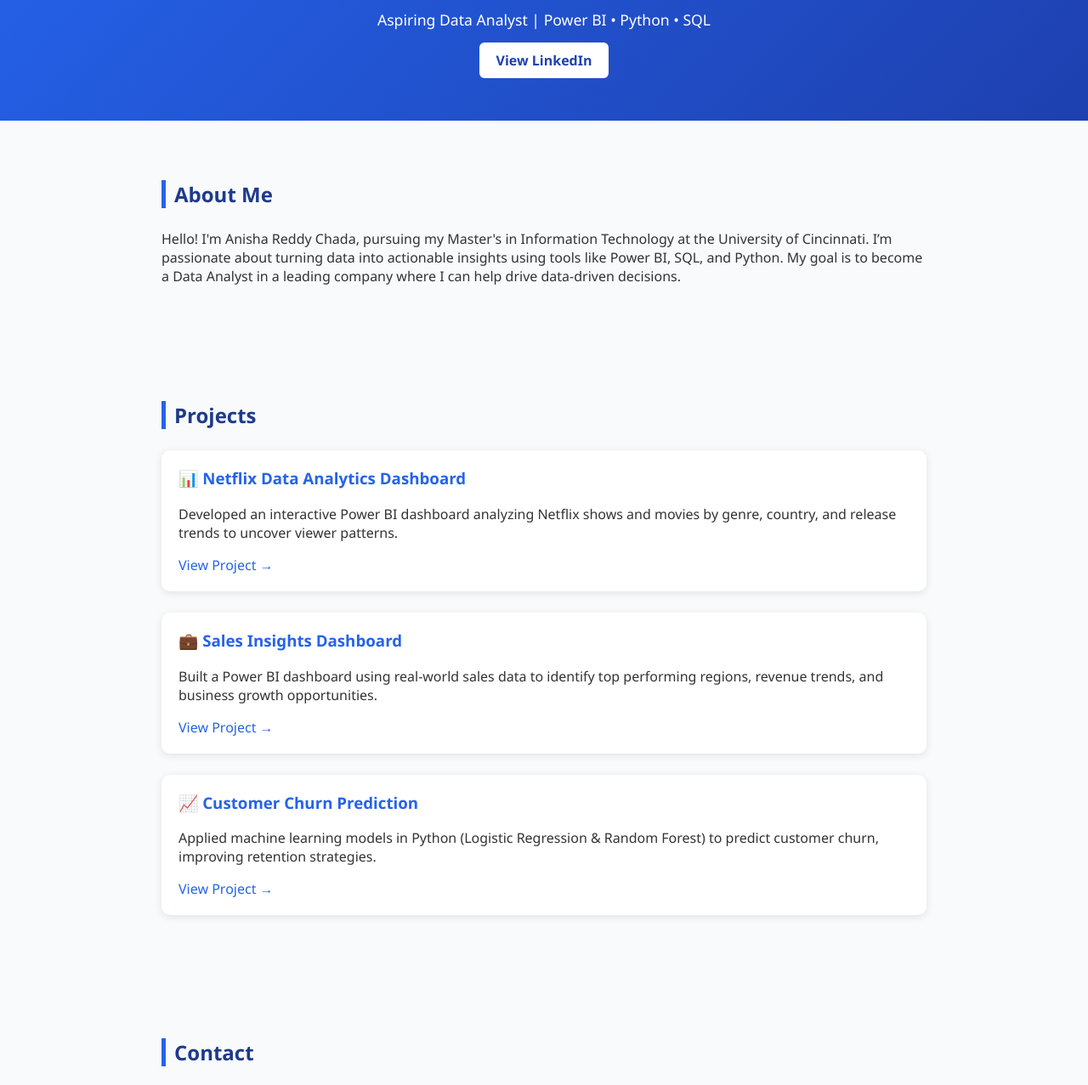
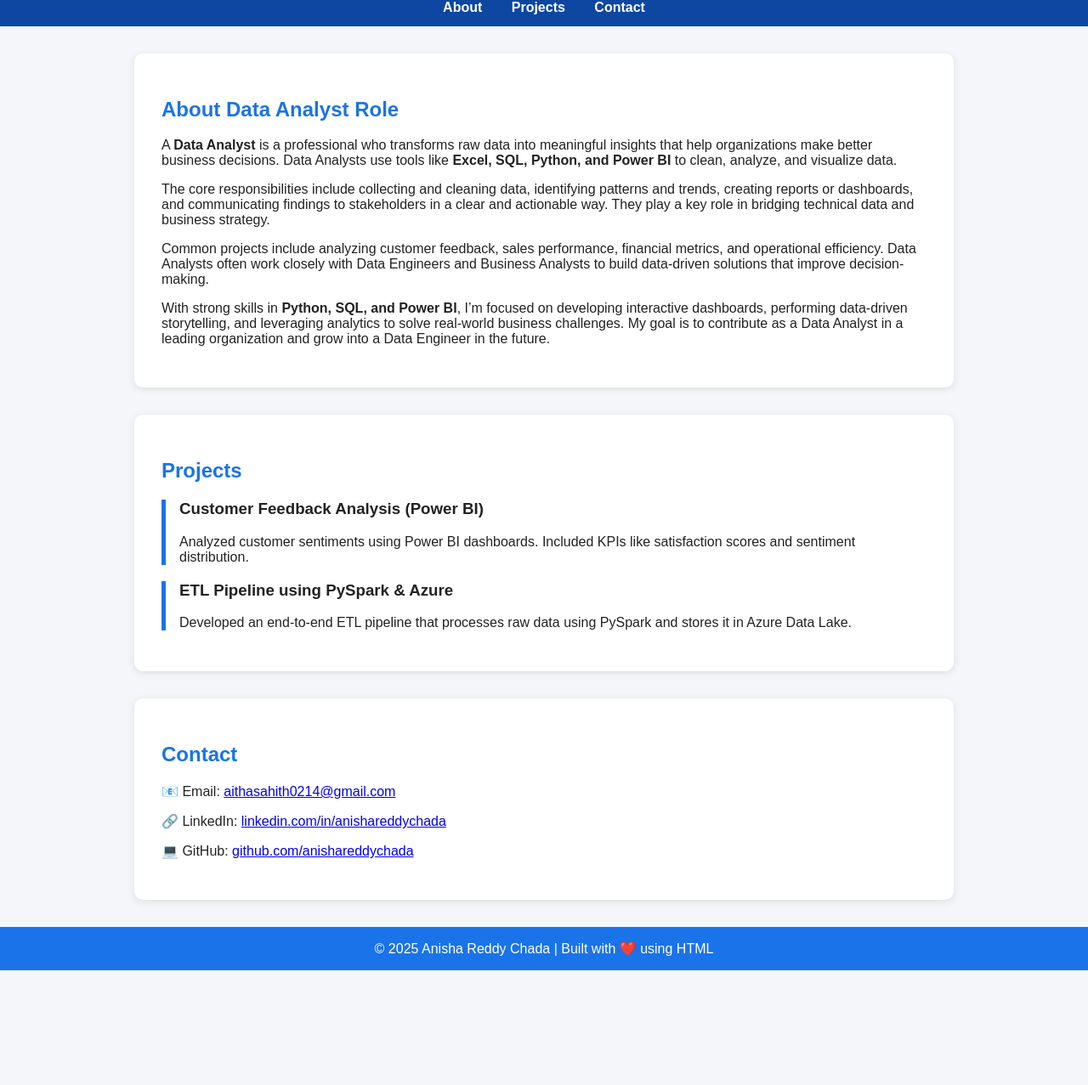
Before and after one commit to anishareddychada-source/anishareddychada.github.io, a plain HTML site: page index.html in a window 1280 px wide. Shown: the part 148-1425 px from the top of the page at 85% size. After the commit the page ends 1290 px from the top, so only its background shows below. Drawn offline with Linux system fonts and the light colour scheme.

Commit message:
Update index.html

```diff
--- a/index.html
+++ b/index.html
@@ -3,93 +3,90 @@
 <head>
   <meta charset="UTF-8" />
   <meta name="viewport" content="width=device-width, initial-scale=1.0" />
-  <title>Anisha Reddy Chada - Portfolio</title>
+  <title>Anisha Reddy Chada | Portfolio</title>
   <style>
     body {
-      font-family: "Segoe UI", Arial, sans-serif;
+      font-family: Arial, sans-serif;
+      background-color: #f4f6fa;
+      color: #222;
       margin: 0;
-      background: #f8fafc;
-      color: #333;
+      padding: 0;
     }
     header {
-      background: linear-gradient(135deg, #2563eb, #1e40af);
+      background-color: #1a73e8;
       color: white;
       text-align: center;
-      padding: 60px 20px;
+      padding: 1.5rem 1rem;
     }
-    header h1 {
-      font-size: 2.5em;
-      margin-bottom: 10px;
+    header h1 { margin: 0; }
+    nav {
+      background-color: #0d47a1;
+      padding: 0.8rem;
+      text-align: center;
     }
-    header p {
-      font-size: 1.1em;
-      margin-bottom: 25px;
-    }
-    header a.button {
-      background: white;
-      color: #1e40af;
-      padding: 10px 20px;
+    nav a {
+      color: white;
       text-decoration: none;
-      border-radius: 6px;
+      margin: 0 15px;
       font-weight: bold;
-      transition: 0.3s;
-    }
-    header a.button:hover {
-      background: #dbeafe;
     }
     section {
       max-width: 900px;
-      margin: auto;
-      padding: 50px 20px;
+      margin: 2rem auto;
+      background: white;
+      padding: 2rem;
+      border-radius: 10px;
+      box-shadow: 0 2px 10px rgba(0,0,0,0.1);
     }
-    h2 {
-      color: #1e3a8a;
-      border-left: 5px solid #2563eb;
-      padding-left: 10px;
-      margin-bottom: 25px;
+    h2 { color: #1a73e8; }
+    footer {
+      text-align: center;
+      background: #1a73e8;
+      color: white;
+      padding: 1rem;
+      margin-top: 2rem;
     }
     .project {
-      background: white;
-      border-radius: 10px;
-      box-shadow: 0 2px 10px rgba(0, 0, 0, 0.1);
-      padding: 20px;
-      margin-bottom: 25px;
-    }
-    .project h3 {
-      color: #2563eb;
-      margin-top: 0;
-    }
-    a {
-      color: #2563eb;
-      text-decoration: none;
-    }
-    a:hover {
-      text-decoration: underline;
-    }
-    footer {
-      background: #1e3a8a;
-      color: white;
-      text-align: center;
-      padding: 20px;
+      border-left: 5px solid #1a73e8;
+      margin: 1rem 0;
+      padding-left: 1rem;
     }
   </style>
 </head>
 <body>
   <header>
     <h1>Anisha Reddy Chada</h1>
-    <p>Aspiring Data Analyst | Power BI • Python • SQL</p>
-    <a class="button" href="https://linkedin.com/in/anishareddychada" target="_blank">View LinkedIn</a>
-
+    <p>MS in IT | Aspiring Data Analyst | University of Cincinnati</p>
   </header>
 
+  <nav>
+    <a href="#about">About</a>
+    <a href="#projects">Projects</a>
+    <a href="#contact">Contact</a>
+  </nav>
+
+  <!-- 🔹 Updated About Section Below -->
   <section id="about">
-    <h2>About Me</h2>
+    <h2>About Data Analyst Role</h2>
     <p>
-      Hello! I'm Anisha Reddy Chada, pursuing my Master's in Information
-      Technology at the University of Cincinnati. I’m passionate about turning
-      data into actionable insights using tools like Power BI, SQL, and Python.
-      My goal is to become a Data Analyst in a leading company where I can help
-      drive data-driven decisions.
+      A <strong>Data Analyst</strong> is a professional who transforms raw data into meaningful insights
+      that help organizations make better business decisions. Data Analysts use tools like
+      <strong>Excel, SQL, Python, and Power BI</strong> to clean, analyze, and visualize data.
+    </p>
+    <p>
+      The core responsibilities include collecting and cleaning data, identifying patterns and trends,
+      creating reports or dashboards, and communicating findings to stakeholders in a clear and actionable way.
+      They play a key role in bridging technical data and business strategy.
+    </p>
+    <p>
+      Common projects include analyzing customer feedback, sales performance, financial metrics,
+      and operational efficiency. Data Analysts often work closely with Data Engineers and Business Analysts
+      to build data-driven solutions that improve decision-making.
+    </p>
+    <p>
+      With strong skills in <strong>Python, SQL, and Power BI</strong>, I’m focused on developing interactive dashboards,
+      performing data-driven storytelling, and leveraging analytics to solve real-world business challenges.
+      My goal is to contribute as a Data Analyst in a leading organization and grow into a Data Engineer in the future.
     </p>
   </section>
 
@@ -97,55 +94,25 @@
     <h2>Projects</h2>
 
     <div class="project">
-      <h3>📊 Netflix Data Analytics Dashboard</h3>
-      <p>
-        Developed an interactive Power BI dashboard analyzing Netflix shows and
-        movies by genre, country, and release trends to uncover viewer patterns.
-      </p>
-      <a href="https://github.com/anishareddychada/netflix-dashboard" target="_blank">View Project →</a>
+      <h3>Customer Feedback Analysis (Power BI)</h3>
+      <p>Analyzed customer sentiments using Power BI dashboards. Included KPIs like satisfaction scores and sentiment distribution.</p>
     </div>
 
     <div class="project">
-      <h3>💼 Sales Insights Dashboard</h3>
-      <p>
-        Built a Power BI dashboard using real-world sales data to identify top
-        performing regions, revenue trends, and business growth opportunities.
-      </p>
-      <a href="https://github.com/anishareddychada/sales-insights" target="_blank">View Project →</a>
-    </div>
-
-    <div class="project">
-      <h3>📈 Customer Churn Prediction</h3>
-      <p>
-        Applied machine learning models in Python (Logistic Regression & Random
-        Forest) to predict customer churn, improving retention strategies.
-      </p>
-      <a href="https://github.com/anishareddychada/customer-churn" target="_blank">View Project →</a>
+      <h3>ETL Pipeline using PySpark & Azure</h3>
+      <p>Developed an end-to-end ETL pipeline that processes raw data using PySpark and stores it in Azure Data Lake.</p>
     </div>
   </section>
 
   <section id="contact">
     <h2>Contact</h2>
-    <p>
-      📧 Email:
-      <a href="mailto:anishachada9263@gmail.com">anishachada9263@gmail.com</a>
-    </p>
-    <p>
-      🔗 LinkedIn:
-      <a href="https://linkedin.com/in/anishareddychada" target="_blank"
-        >linkedin.com/in/anishareddychada</a
-      >
-    </p>
-    <p>
-      💻 GitHub:
-      <a href="https://github.com/anishareddychada" target="_blank"
-        >github.com/anishareddychada</a
-      >
-    </p>
+    <p>📧 Email: <a href="mailto:aithasahith0214@gmail.com">aithasahith0214@gmail.com</a></p>
+    <p>🔗 LinkedIn: <a href="https://linkedin.com/in/anishareddychada" target="_blank">linkedin.com/in/anishareddychada</a></p>
+    <p>💻 GitHub: <a href="https://github.com/anishareddychada" target="_blank">github.com/anishareddychada</a></p>
   </section>
 
   <footer>
-    <p>© 2025 Anisha Reddy Chada | Built with ❤️ using GitHub Pages</p>
+    © 2025 Anisha Reddy Chada | Built with ❤️ using HTML
   </footer>
 </body>
 </html>
```
